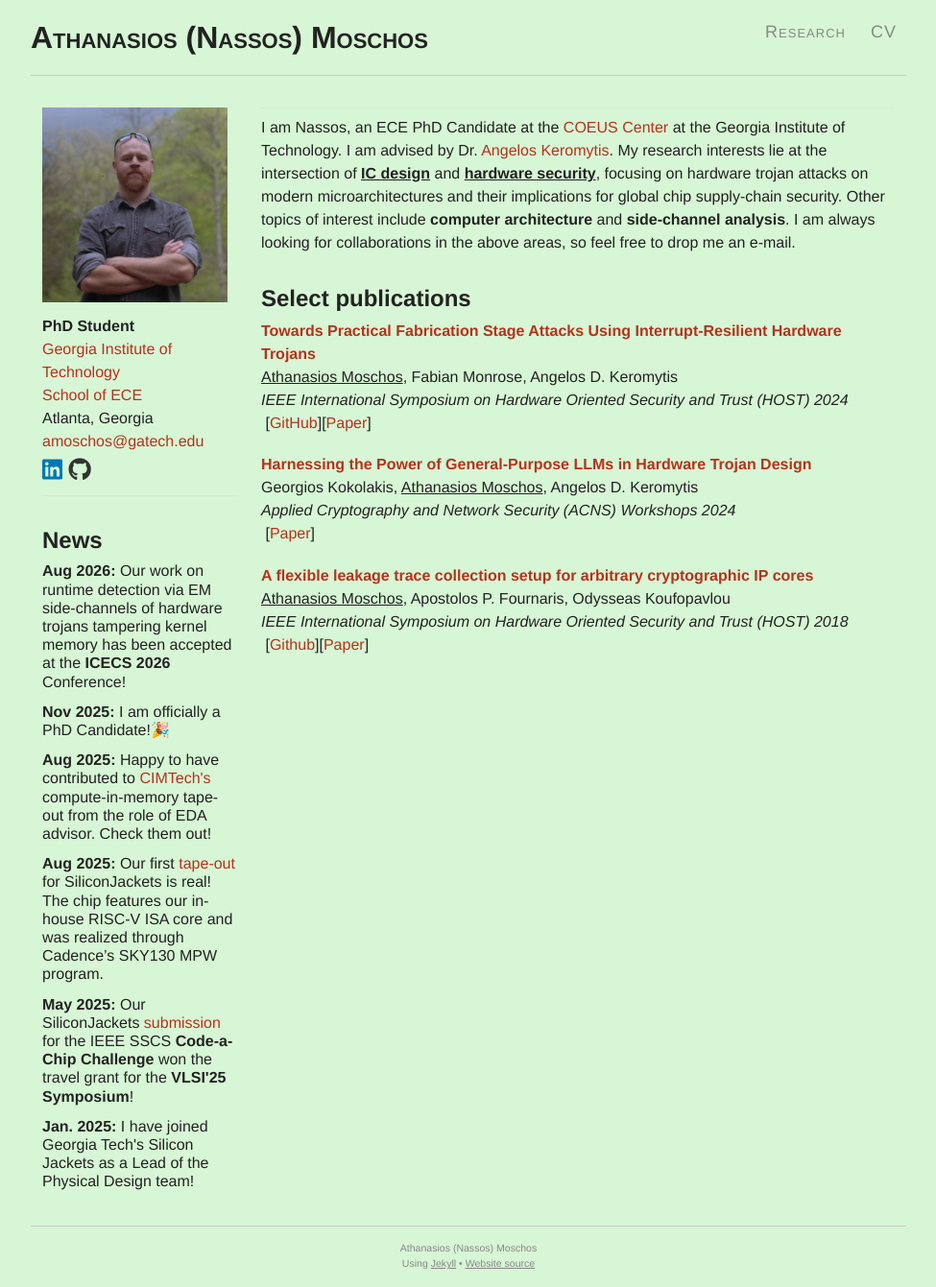
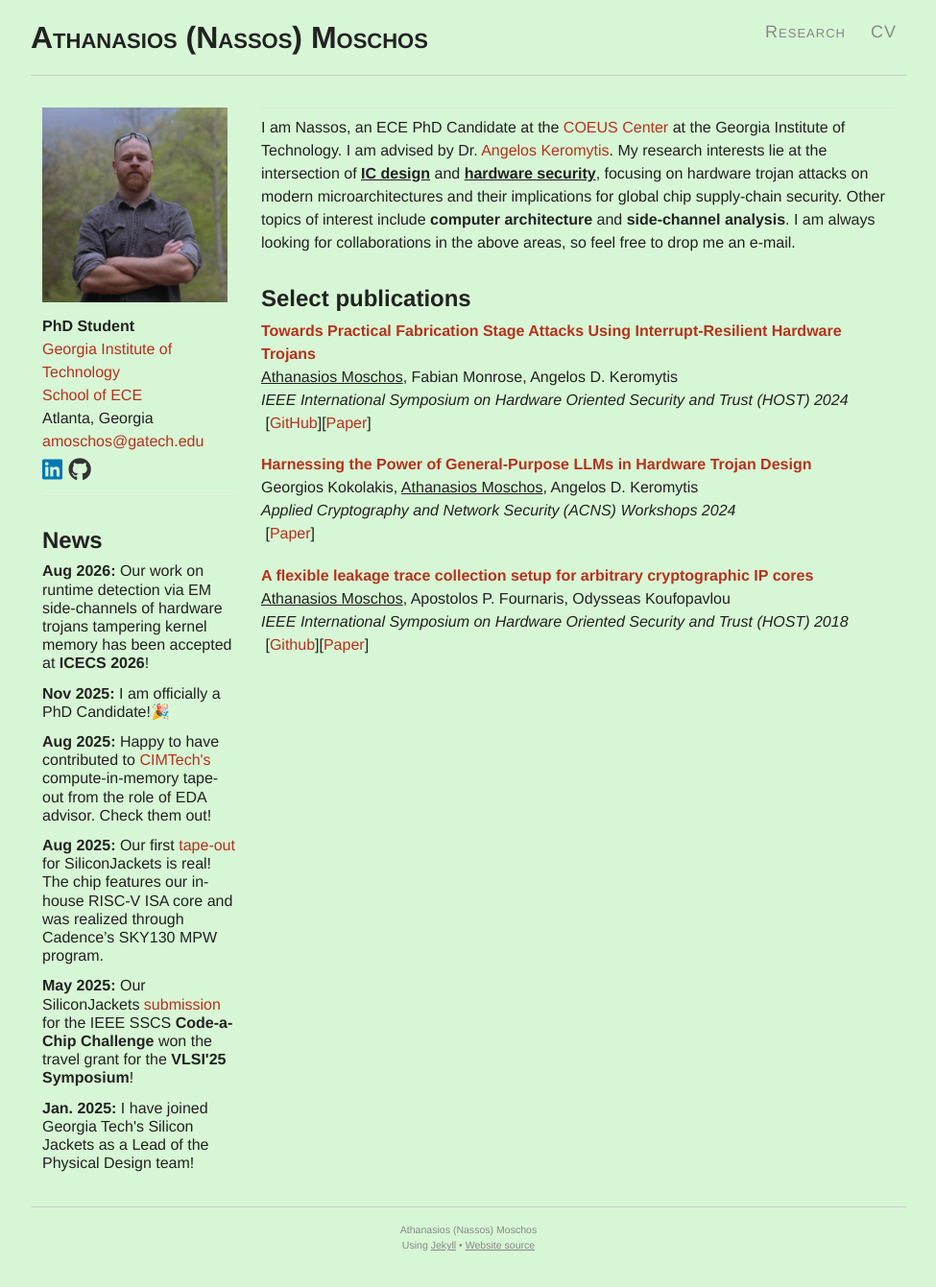
Before and after one commit to 0ena/0ena.github.io, a Jekyll site: the page built from index.md, in a window 1280 px wide. Shown: the whole page at 96% size, without its empty margins (152-1127 px from the left). Built offline with Jekyll 4.4.1, drawn with Linux system fonts in a browser that asks for light colours; nearby versions of some CDN libraries.

Commit message:
Update news.yml

```diff
--- a/_data/news.yml
+++ b/_data/news.yml
@@ -1,5 +1,5 @@
 - date: "Aug 2026"
-  event: "Our work on runtime detection via EM side-channels of hardware trojans tampering kernel memory has been accepted at the <b>ICECS 2026</b> Conference!"
+  event: "Our work on runtime detection via EM side-channels of hardware trojans tampering kernel memory has been accepted at <b>ICECS 2026</b>!"
 - date: "Nov 2025"
   event: "I am officially a PhD Candidate!🎉"
 - date: "Aug 2025"
```
